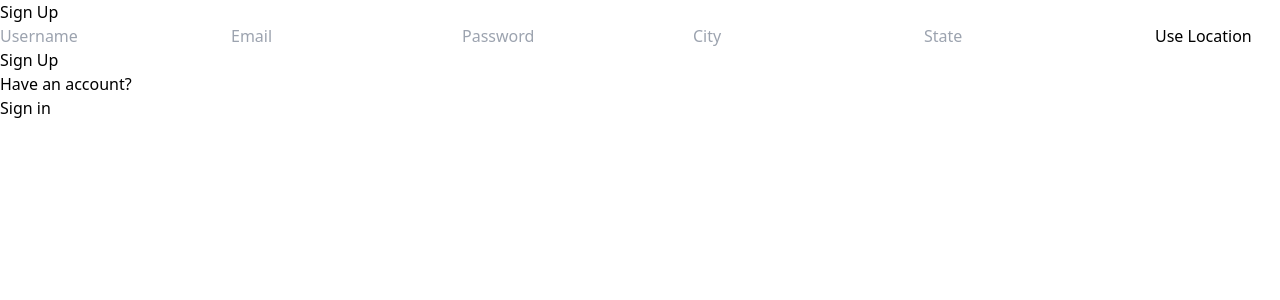
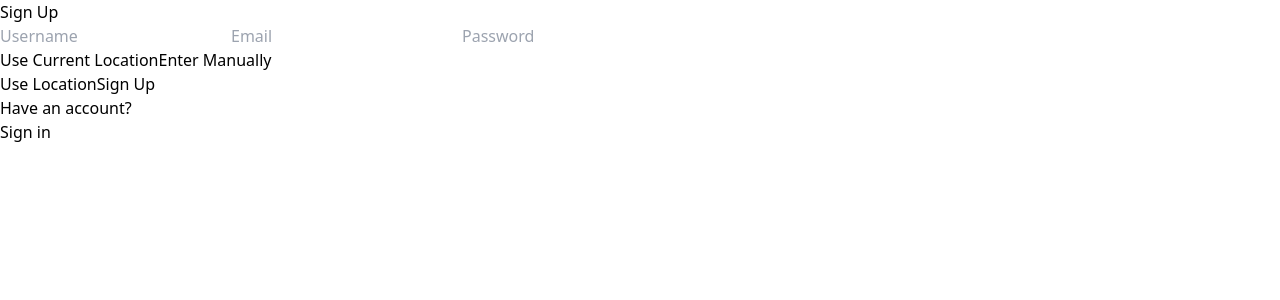
Before and after one commit to SravanamCharan20/Ecobites, a React (Vite) app in the folder frontend/: page /signup in a window 1280 px wide. Shown: the top 300 px of the page. Built offline with nearby package versions, Linux system fonts and the light colour scheme.

Commit message:
"signup updated"

```diff
--- a/frontend/src/pages/Signup.jsx
+++ b/frontend/src/pages/Signup.jsx
@@ -6,6 +6,9 @@ export default function SignUp() {
   const [formData, setFormData] = useState({});
   const [error, setError] = useState(false);
   const [loading, setLoading] = useState(false);
+  const [locationUsed, setLocationUsed] = useState(false);
+  const [locationStatus, setLocationStatus] = useState('');
+  const [locationMethod, setLocationMethod] = useState('auto');
   const navigate = useNavigate();
 
   const handleChange = (e) => {
@@ -14,20 +17,25 @@ export default function SignUp() {
 
   const handleUseLocation = () => {
     if (navigator.geolocation) {
+      setLocationStatus('Acquiring location...');
       navigator.geolocation.getCurrentPosition(
         (position) => {
           const { latitude, longitude } = position.coords;
           setFormData({ ...formData, latitude, longitude });
-          console.log("Latitude:", latitude, "Longitude:", longitude);
+          setLocationUsed(true);
+          setLocationStatus('Location acquired successfully!');
+          setLocationMethod('auto');
         },
         (error) => {
           console.error("Error obtaining location:", error);
           setError(true);
+          setLocationStatus('Failed to acquire location.');
         }
       );
     } else {
       console.error("Geolocation is not supported by this browser.");
       setError(true);
+      setLocationStatus('Geolocation is not supported by this browser.');
     }
   };
 
@@ -49,7 +57,7 @@ export default function SignUp() {
         setError(true);
         return;
       }
-      navigate('/signin'); // Correct usage of navigate
+      navigate('/signin');
     } catch (error) {
       setLoading(false);
       setError(true);
@@ -81,8 +89,26 @@ export default function SignUp() {
           className='bg-slate-100 p-3 rounded-lg'
           onChange={handleChange}
         />
+        <div className='flex gap-4 mb-4'>
+          <button
+            type='button'
+            onClick={() => setLocationMethod('auto')}
+            className={`p-2 rounded-lg ${locationMethod === 'auto' ? 'bg-blue-500 text-white' : 'bg-gray-200'}`}
+          >
+            Use Current Location
+          </button>
+          <button
+            type='button'
+            onClick={() => setLocationMethod('manual')}
+            className={`p-2 rounded-lg ${locationMethod === 'manual' ? 'bg-blue-500 text-white' : 'bg-gray-200'}`}
+          >
+            Enter Manually
+          </button>
+        </div>
 
-        {/* City and State Inputs */}
+        {/* Conditionally render City and State Inputs */}
+        {locationMethod === 'manual' && !locationUsed && (
+          <>
             <input
               type='text'
               placeholder='City'
@@ -97,8 +123,11 @@ export default function SignUp() {
               className='bg-slate-100 p-3 rounded-lg'
               onChange={handleChange}
             />
+          </>
+        )}
 
-        {/* Use Location Button */}
+        {/* Conditionally render Use Location Button */}
+        {locationMethod === 'auto' && !locationUsed && (
           <button
             type='button'
             onClick={handleUseLocation}
@@ -106,6 +135,12 @@ export default function SignUp() {
           >
             Use Location
           </button>
+        )}
+
+        {/* Location Status Message */}
+        {locationStatus && (
+          <p className='text-blue-500 mt-2'>{locationStatus}</p>
+        )}
 
         {/* Submit Button */}
         <button
```
Lines whose indentation alone changed are shown as unchanged.
